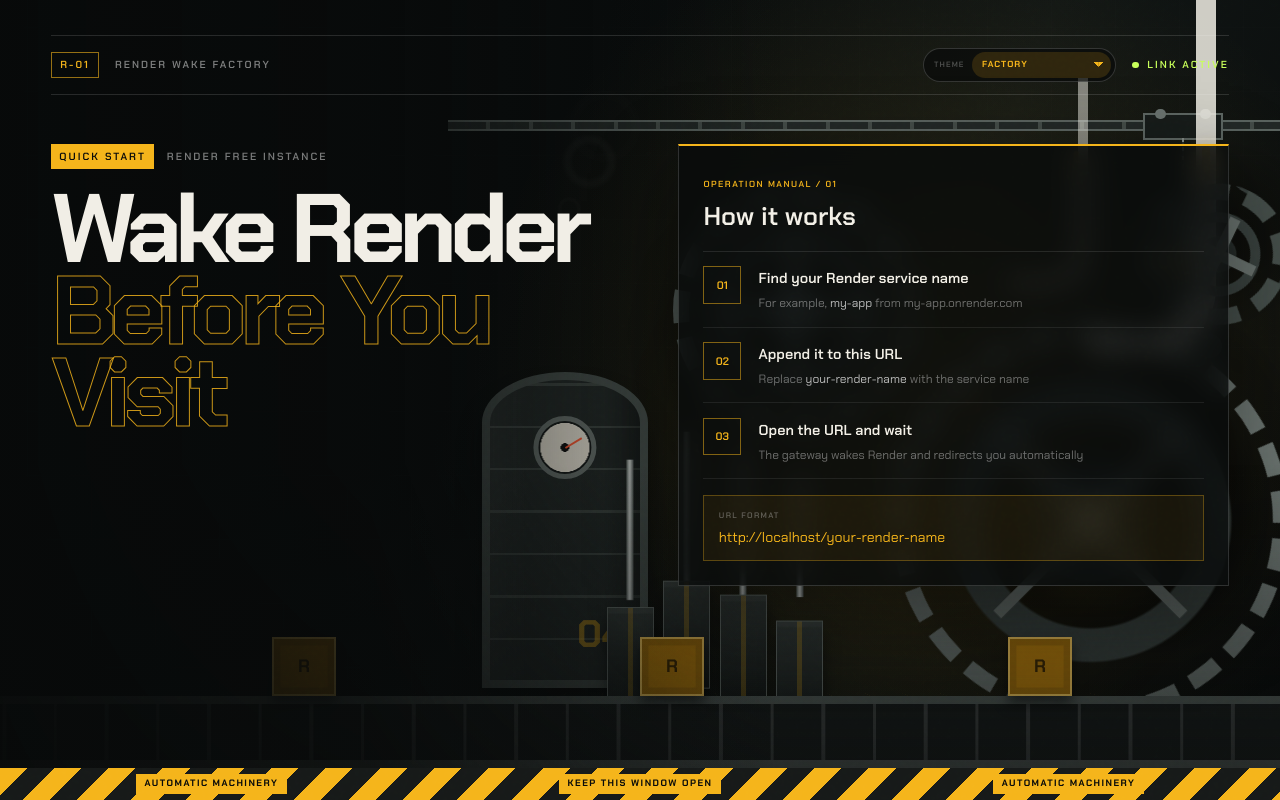
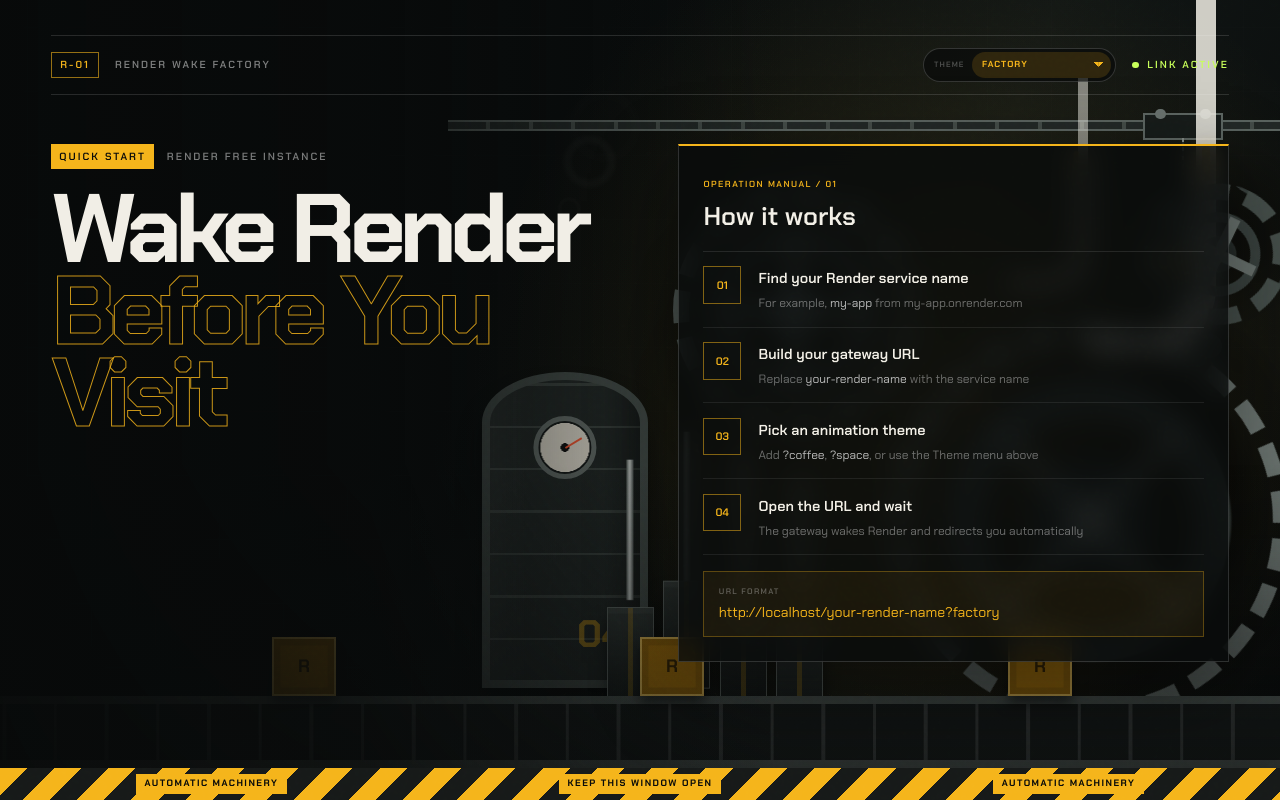
Before and after one commit to pondpaun7z/render-ignition, a Vue app: page / in a window 1280 px wide. Built offline with nearby package versions, Linux system fonts and the light colour scheme.

Commit message:
Add query parameter support for animation themes

```diff
--- a/src/App.vue
+++ b/src/App.vue
@@ -1,6 +1,6 @@
 <script setup lang="ts">
 import { computed, onBeforeUnmount, onMounted, ref } from 'vue'
-import { machineStageFor, progressFor, renderTargetFromPath } from './wake'
+import { machineStageFor, progressFor, renderTargetFromPath, themeFromSearch } from './wake'
 
 type Phase = 'checking' | 'waking' | 'ready' | 'invalid'
 
@@ -106,12 +106,14 @@
 const phase = ref<Phase>('checking')
 const attempts = ref(0)
 const elapsedSeconds = ref(0)
+const themeNames = Object.keys(THEMES) as Theme[]
 const savedTheme = localStorage.getItem('wake-theme')
-const theme = ref<Theme>(isTheme(savedTheme) ? savedTheme : 'factory')
-const themeOptions = Object.entries(THEMES).map(([value, copy]) => ({ value: value as Theme, label: copy.label }))
+const queryTheme = themeFromSearch(window.location.search, themeNames)
+const theme = ref<Theme>(queryTheme ?? (isTheme(savedTheme) ? savedTheme : 'factory'))
+const themeOptions = themeNames.map(value => ({ value, label: THEMES[value].label }))
 const isLanding = window.location.pathname === '/'
 const targetUrl = renderTargetFromPath(window.location.pathname)
-const exampleUrl = `${window.location.origin}/your-render-name`
+const exampleUrl = computed(() => `${window.location.origin}/your-render-name?${theme.value}`)
 
 let active = true
 let retryTimer: number | undefined
@@ -135,6 +137,10 @@
   if (!isTheme(nextTheme)) return
   theme.value = nextTheme
   localStorage.setItem('wake-theme', nextTheme)
+
+  const url = new URL(window.location.href)
+  url.search = nextTheme
+  window.history.replaceState(null, '', url.toString())
 }
 
 function selectTheme(event: Event): void {
@@ -368,10 +374,14 @@
           </li>
           <li>
             <span>02</span>
-            <div><strong>Append it to this URL</strong><p>Replace <code>your-render-name</code> with the service name</p></div>
+            <div><strong>Build your gateway URL</strong><p>Replace <code>your-render-name</code> with the service name</p></div>
           </li>
           <li>
             <span>03</span>
+            <div><strong>Pick an animation theme</strong><p>Add <code>?coffee</code>, <code>?space</code>, or use the Theme menu above</p></div>
+          </li>
+          <li>
+            <span>04</span>
             <div><strong>Open the URL and wait</strong><p>The gateway wakes Render and redirects you automatically</p></div>
           </li>
         </ol>
--- a/src/wake.ts
+++ b/src/wake.ts
@@ -24,6 +24,14 @@
   }
 }
 
+export function themeFromSearch<T extends string>(search: string, themes: readonly T[]): T | null {
+  const params = new URLSearchParams(search)
+  const namedTheme = params.get('theme')
+
+  if (namedTheme && themes.includes(namedTheme as T)) return namedTheme as T
+  return themes.find(theme => params.has(theme)) ?? null
+}
+
 export function progressFor(attempts: number, elapsedSeconds: number): number {
   return Math.min(94, Math.round(12 + Math.log2(attempts + 1) * 17 + elapsedSeconds * 0.35))
 }
```
Also changed, not shown: 2 other files (tests, documents, lock files or other folders).
